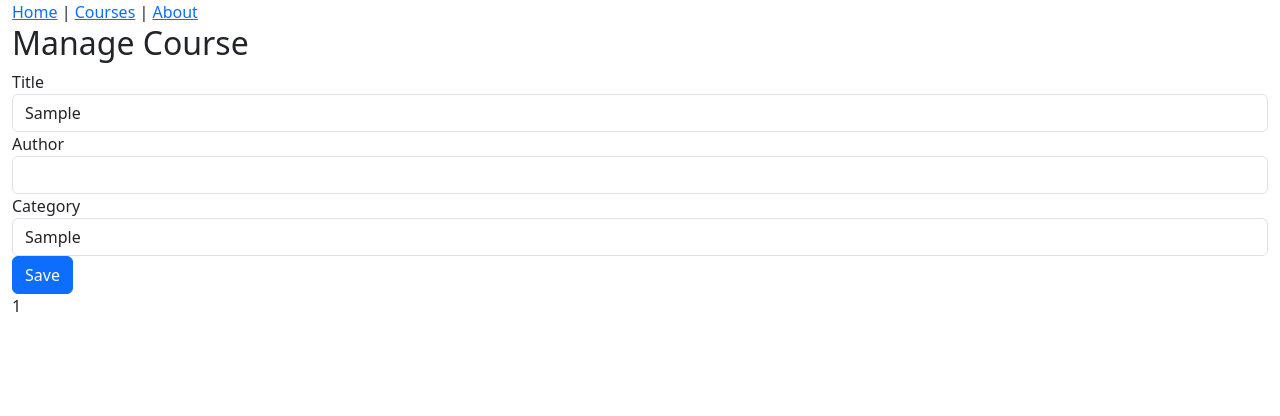
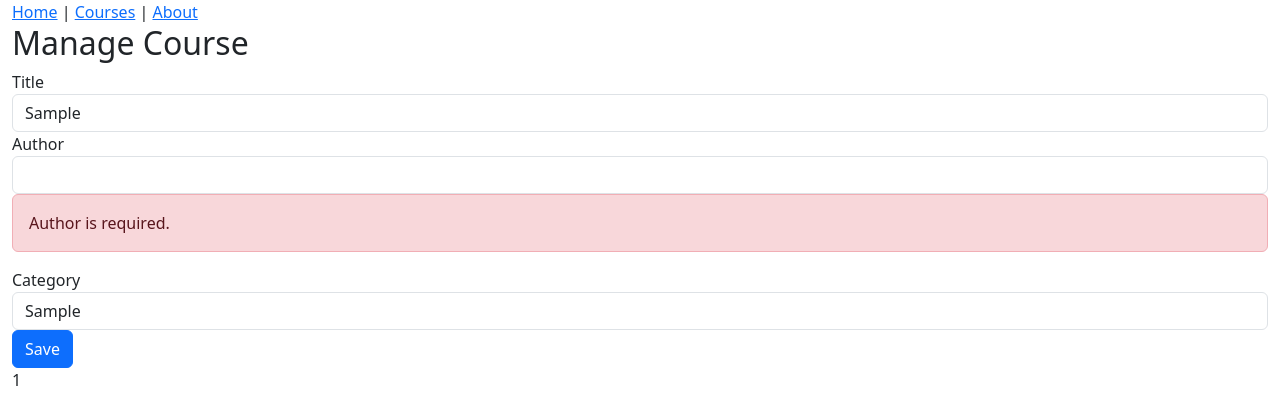
Before and after one commit to randy-tsukemen/fun-react-course-app, a React (Create React App) app: page /course/1 in a window 1280 px wide. Both pictures are taken after typing "Sample", "Sample" into the empty fields and a click on the input "Save". Shown: the top 416 px of the page. Built offline with nearby package versions, Linux system fonts and the light colour scheme; no server answers.

Commit message:
Add client side onSubmit check

```diff
--- a/src/components/CourseForm.js
+++ b/src/components/CourseForm.js
@@ -1,5 +1,6 @@
 import React from "react";
 import TextInput from "./common/TextInput";
+import PropTypes from "prop-types";
 
 function CourseForm(props) {
     return (
@@ -10,6 +11,7 @@ function CourseForm(props) {
                 name="title"
                 onChange={props.onChange}
                 value={props.course.title}
+                error={props.errors.title}
             />
 
             <div className="form-group">
@@ -27,6 +29,11 @@ function CourseForm(props) {
                         <option value="2">Scott Allen</option>
                     </select>
                 </div>
+                {props.errors.authorId && (
+                    <div className="alert alert-danger">
+                        {props.errors.authorId}
+                    </div>
+                )}
             </div>
 
             <TextInput
@@ -35,6 +42,7 @@ function CourseForm(props) {
                 name="category"
                 onChange={props.onChange}
                 value={props.course.category}
+                error={props.errors.category}
             />
 
             <input type="submit" value="Save" className="btn btn-primary" />
@@ -42,4 +50,11 @@ function CourseForm(props) {
     );
 }
 
+CourseForm.propTypes = {
+    course: PropTypes.object.isRequired,
+    onSubmit: PropTypes.func.isRequired,
+    onChange: PropTypes.func.isRequired,
+    errors: PropTypes.object.isRequired,
+};
+
 export default CourseForm;
--- a/src/components/ManageCoursePage.js
+++ b/src/components/ManageCoursePage.js
@@ -5,6 +5,7 @@ import { toast } from "react-toastify";
 // import { Prompt } from "react-router-dom";
 
 const ManageCoursePage = (props) => {
+    const [error, setError] = useState({});
     const [course, setCourse] = useState({
         id: null,
         slug: "",
@@ -22,16 +23,28 @@ const ManageCoursePage = (props) => {
 
     function handleSubmit(event) {
         event.preventDefault();
+        if (!formIsValid()) return;
         courseApi.saveCourse(course).then(() => {
             props.history.push("/courses");
             toast.success("Course saved.");
         });
     }
 
+    function formIsValid() {
+        const { title, authorId, category } = course;
+        const errors = {};
+        if (!title) errors.title = "Title is required.";
+        if (!authorId) errors.authorId = "Author is required.";
+        if (!category) errors.category = "Category is required.";
+        setError(errors);
+        return Object.keys(errors).length === 0;
+    }
+
     return (
         <>
             <h2>Manage Course</h2>
             <CourseForm
+                errors={error}
                 course={course}
                 onChange={handleChange}
                 onSubmit={handleSubmit}
```
